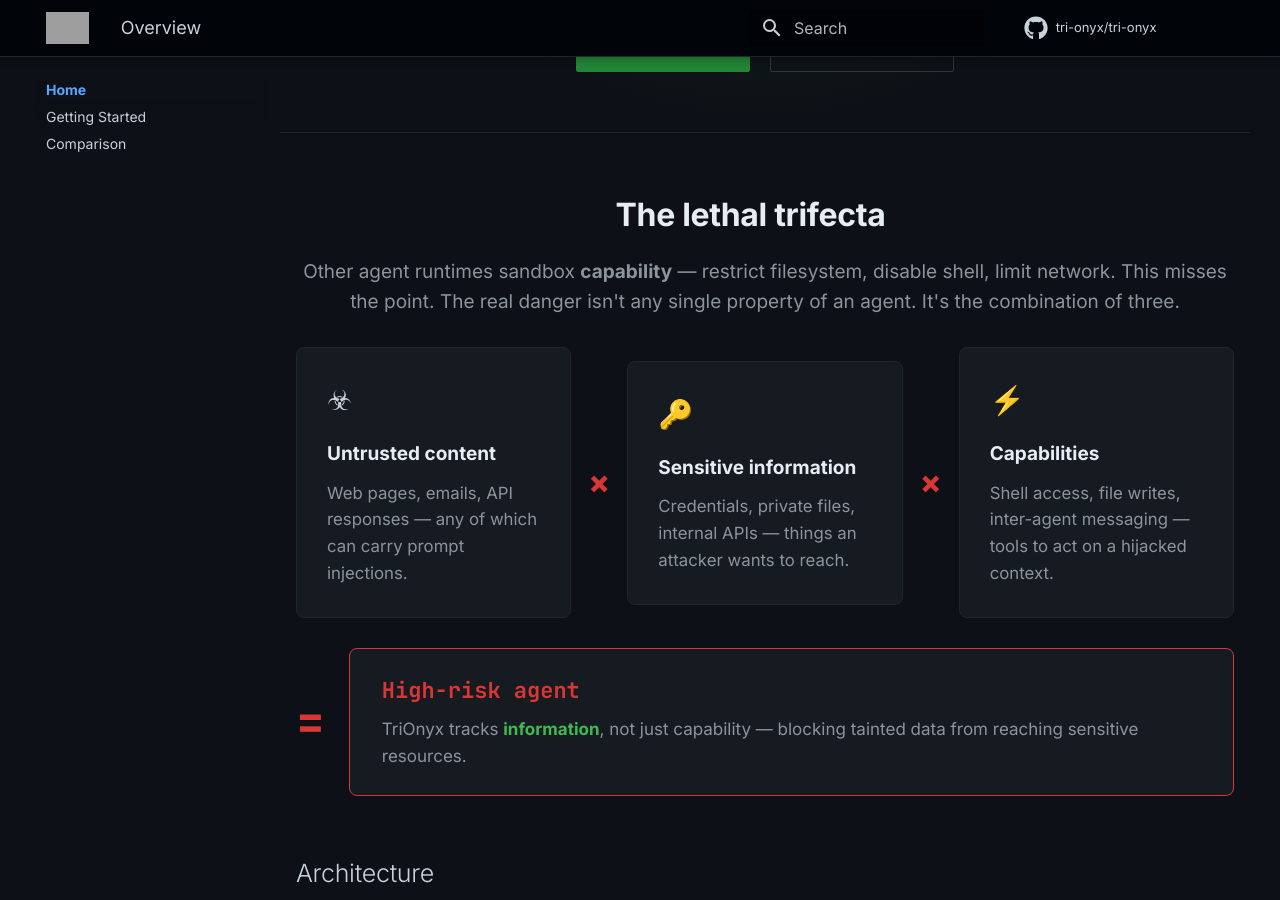
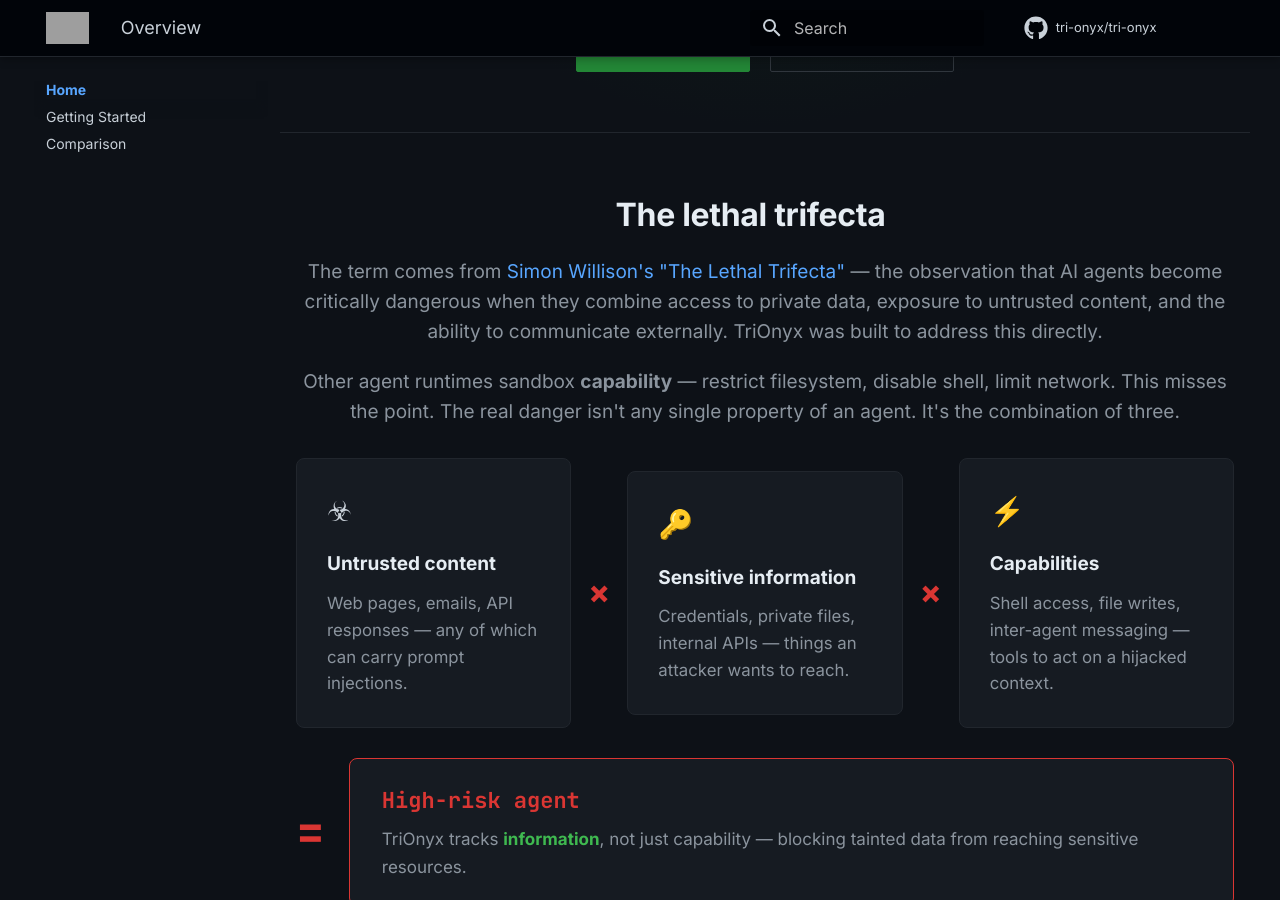
Before and after one commit to tri-onyx/tri-onyx, an MkDocs documentation site: the page built from docs/index.md, in a window 1280 px wide and 900 px high, scrolled down 588 px. Built offline with MkDocs 1.6.1 and Material for MkDocs 9.7.7, drawn with Linux system fonts in a browser that asks for light colours; comment, search, counter and statistics services are not loaded; grey boxes are pictures that could not be loaded.

Commit message:
docs: attribute the lethal trifecta concept to Simon Willison's original post
Add references to https://simonwillison.net/2025/Jun/16/the-lethal-trifecta/
in the README, docs landing page, ADR-010, and security model — crediting
the post that inspired TriOnyx's core security model.

```diff
--- a/docs/index.md
+++ b/docs/index.md
@@ -27,6 +27,8 @@ built on Elixir/OTP for a single operator running their own agents.
 <div class="tx-section-header" markdown>
 
 ## The lethal trifecta
+
+The term comes from [Simon Willison's "The Lethal Trifecta"](https://simonwillison.net/2025/Jun/16/the-lethal-trifecta/) &mdash; the observation that AI agents become critically dangerous when they combine access to private data, exposure to untrusted content, and the ability to communicate externally. TriOnyx was built to address this directly.
 
 Other agent runtimes sandbox **capability** &mdash; restrict filesystem, disable shell, limit network.
 This misses the point. The real danger isn't any single property of an agent. It's the combination of three.
```
Also changed, not shown: README.md (+2 -0 lines), adr/010-lethal-trifecta.md (+2 -0 lines), adr/SECURITY_MODEL.md (+2 -0 lines).
